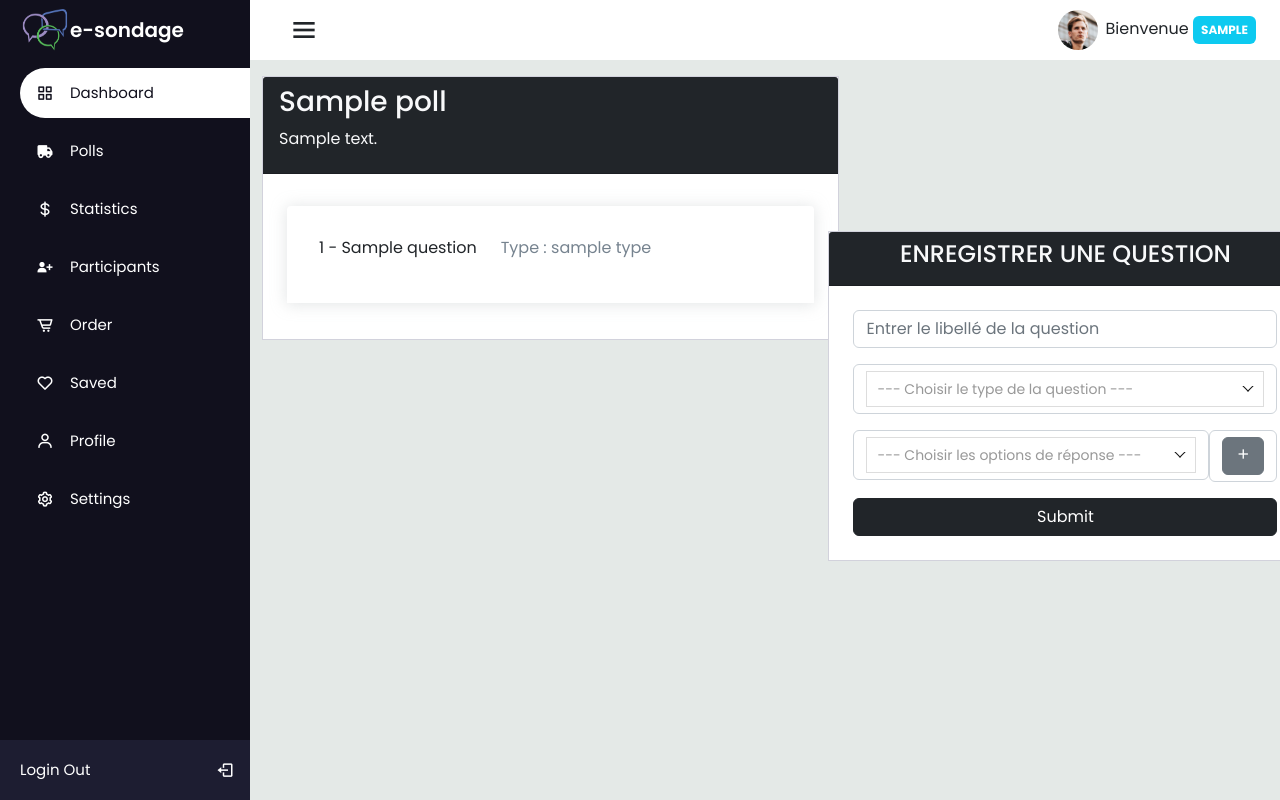
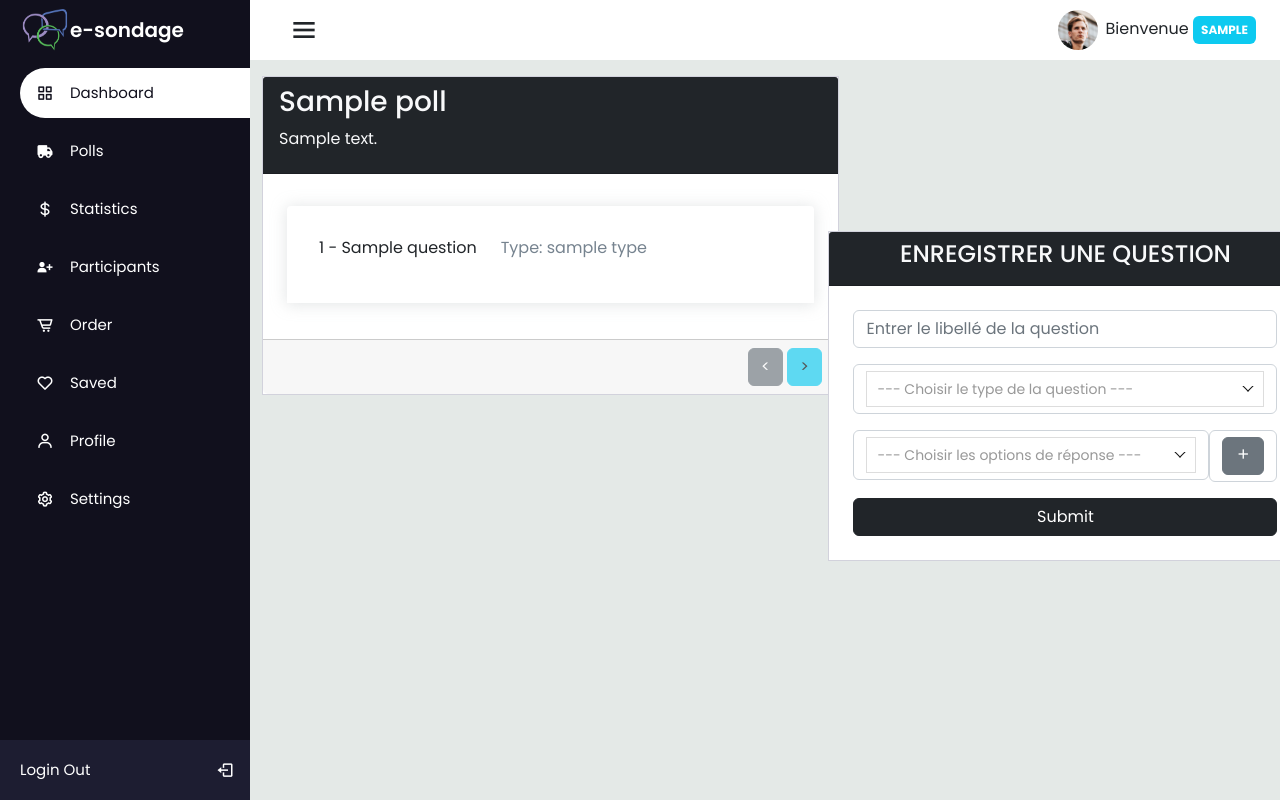
Before and after one commit to 8srael/e-sondage, a Django app: page /polls/1/questions in a window 1280 px wide. Run offline with Django 5.2, Linux system fonts and the light colour scheme; a user stored in the database is signed in; tables that the repository leaves empty hold one stand-in row (values such as "Sample post"); some libraries are stand-ins or nearby versions.

Commit message:
accordion with paginate✅

```diff
--- a/polls/templates/questions/manage_questions.html
+++ b/polls/templates/questions/manage_questions.html
@@ -15,23 +15,17 @@
                             {% if current_poll.questions.all|length > 0 %}
                                 <div class="accordion" id="accordion" role="tablist">
                                     {% for question in current_poll.questions.all %}
-                                    <div class="card">
-                                        <div class="card-header" role="tab" id="heading-2">
-                                            <h6 class="mb-0 d-flex">
-                                                <div>
+                                        <div class="card question" id="question-{{ forloop.counter }}">
+                                            <div class="card-header" role="tab" id="heading-{{ forloop.counter }}">
+                                                <h6 class="mb-0 d-flex justify-content-start">
                                                     <a class="collapsed" data-toggle="collapse" href="#collapse-{{ question.id }}" aria-expanded="false" aria-controls="collapse-{{ question.id }}" data-abc="true">
                                                         {{ forloop.counter }} - {{ question.label }}
                                                     </a>
-                                                </div>
-
-                                                <div>
-                                                    <div class="card-description fs-6"> Type : {{ question.type.label | lower}}</div>
-                                                </div>
+                                                    <div class="card-description fs-6">Type: {{ question.type.label | lower }}</div>
                                                 </h6>
                                             </div>
-                                        <!-- accordion content -->
                                             {% if question.type.label != 'Libre' %}
-                                            <div id="collapse-{{ question.id }}" class="collapse" role="tabpanel" aria-labelledby="heading-2" data-parent="#accordion">
+                                                <div id="collapse-{{ question.id }}" class="collapse" role="tabpanel" aria-labelledby="heading-{{ forloop.counter }}" data-parent="#accordion">
                                                     <div class="card-body">
                                                         <div class="d-flex justify-content-center">
                                                             {% if question.possibilities.all|length > 0 %}
@@ -55,6 +49,13 @@
                             {% else %}
                                 <div class="alert alert-warning text-center" role="alert">Pas encore de questions enregistrées</div>
                             {% endif %}
+                        </div>
+                    </div>
+                    <!-- Pagination Controls -->
+                    <div class="card-footer d-flex justify-content-end">
+                        <div>
+                            <button type="button" id="prevPageButton" class="btn btn-secondary" onclick="showPreviousPage()"><</button>
+                            <button type="button" id="nextPageButton" class="btn btn-info" onclick="showNextPage()">></button>
                         </div>
                     </div>
                 </div>
@@ -91,7 +92,7 @@
                                     </div>
 
                                     <div class="text-center form-control" data-toggle="tooltip" title="Enregistrer une option de réponse">
-                                        <a class="btn btn-secondary" id=""  href="javascript:void(0)" data-toggle="modal" data-target="#create-possibility-modal" >
+                                        <a class="btn btn-secondary" href="javascript:void(0)" data-toggle="modal" data-target="#create-possibility-modal">
                                             <i class='bx bx-plus'></i>
                                         </a>
                                     </div>
@@ -105,7 +106,7 @@
         </div>
     </div>
 
-    <!--Create Possibility Modal -->
+    <!-- Create Possibility Modal -->
     <div class="modal fade" id="create-possibility-modal" data-backdrop="static" data-keyboard="false" tabindex="-1" aria-labelledby="staticBackdropLabel" aria-hidden="true">
         <div class="modal-dialog modal-dialog-centered">
             <div class="modal-content">
@@ -122,7 +123,6 @@
                                     <label for="lab" class="form-label fw-bold">Libellé</label>
                                     <input type="text" class="form-control" id="lab" placeholder="Entrer le libellé">
                                 </div>
-
                                 <button type="submit" class="btn btn-secondary w-100">Enregistrer</button>
                             </form>
                         </div>
@@ -136,19 +136,6 @@
 {% block js %}
     <script src="https://stackpath.bootstrapcdn.com/bootstrap/4.0.0/js/bootstrap.min.js"></script>
     <script src="{% static 'virtual-select/virtual-select.min.js' %}"></script>
-    <!-- <script src="https://cdn.jsdelivr.net/npm/select2@4.1.0-rc.0/dist/js/select2.min.js"></script> -->
-
-    <!-- <script>
-        $(document).ready(function() {
-            $('#question-type-select').select2({
-                placeholder: "Choisir le type de la question"
-            });
-
-            $('#question-possibilities-select').select2({
-                placeholder: "Choisir les possibilités de réponse"
-            });
-        });
-    </script> -->
 
     <script>
         VirtualSelect.init({
@@ -160,7 +147,6 @@
             ele: '#question-possibilities-select',
             placeholder: '--- Choisir les options de réponse ---',
             maxWidth: '400px',
-//            setValueAsArray: true
         });
     </script>
 
@@ -170,7 +156,7 @@
                 e.preventDefault();
                 console.log('submitted');
                 let form_data = {
-              csrfmiddlewaretoken: '{{ csrf_token }}',  // Ajoutez cette ligne
+                    csrfmiddlewaretoken: '{{ csrf_token }}',
                     'lab': $('#lab').val(),
                 };
 
@@ -189,9 +175,7 @@
                     }
                 });
             });
-        });
 
-        $(document).ready(function() {
             const type_select = $('#question-type-select');
             const p_container = $('#possibilities-container');
 
@@ -200,7 +184,7 @@
             function hide_possibilities() {
                 if (type_select.val() == 1){
                     p_container.hide();
-                }else {
+                } else {
                     p_container.show();
                     p_container.css('display', 'flex');
                     p_container.css('justify-content', 'space-between');
@@ -212,9 +196,45 @@
             type_select.on('change', function() {
                 hide_possibilities();
             });
-
         });
     </script>
 
+    <!-- Accordion with pagination js script -->
+    <script>
+        document.addEventListener("DOMContentLoaded", function() {
+            const questionsPerPage = 2;
+            let currentPage = 1;
+            const totalQuestions = document.querySelectorAll('.question').length;
+            const totalPages = Math.ceil(totalQuestions / questionsPerPage);
 
+            function updateQuestionDisplay() {
+                document.querySelectorAll('.question').forEach((element, index) => {
+                    element.style.display = 'none';
+                    if (index >= (currentPage - 1) * questionsPerPage && index < currentPage * questionsPerPage) {
+                        element.style.display = 'block';
+                    }
+                });
+
+                document.getElementById('prevPageButton').disabled = currentPage === 1;
+                document.getElementById('nextPageButton').disabled = currentPage === totalPages;
+            }
+
+            window.showNextPage = function() {
+                if (currentPage < totalPages) {
+                    currentPage++;
+                    updateQuestionDisplay();
+                }
+            };
+
+            window.showPreviousPage = function() {
+                if (currentPage > 1) {
+                    currentPage--;
+                    updateQuestionDisplay();
+                }
+            };
+
+            // Initial display update
+            updateQuestionDisplay();
+        });
+    </script>
 {% endblock %}
```
Lines whose indentation alone changed are shown as unchanged.
